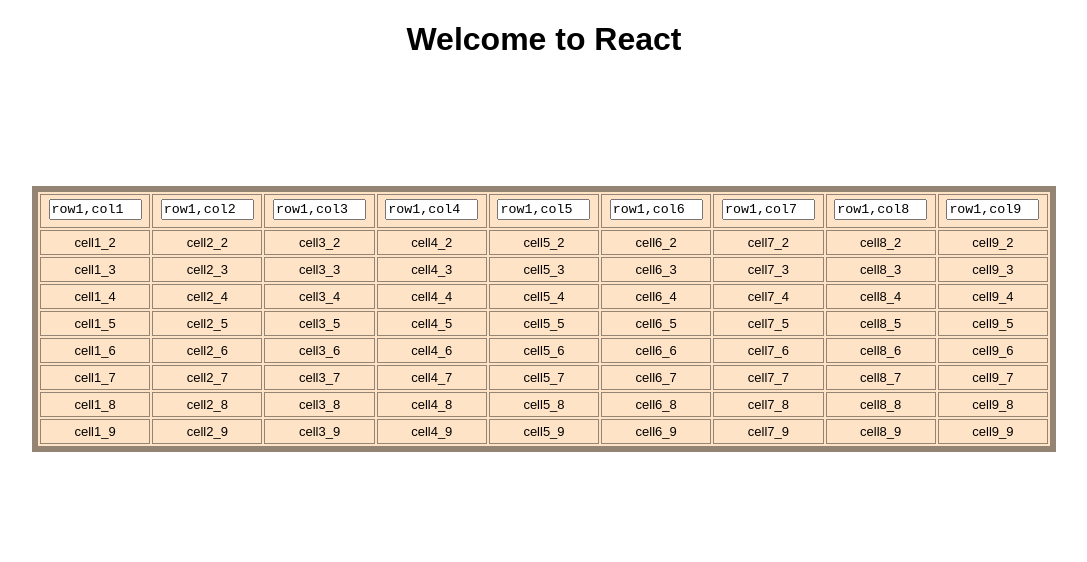
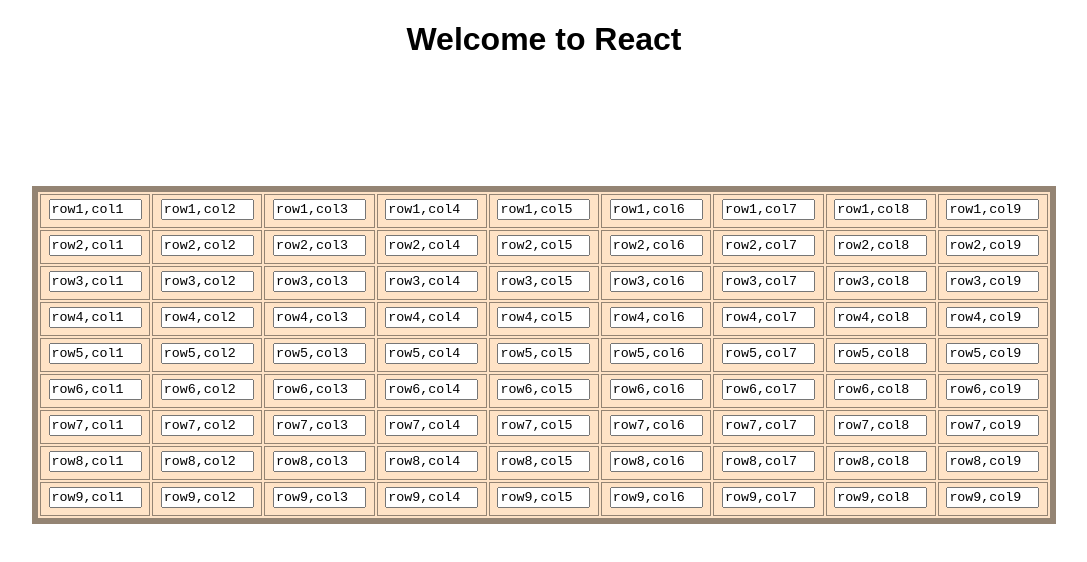
Before and after one commit to ryan-olejnik/Sudoku-Solver, a React (Create React App) app: page / in a window 1280 px wide. Shown: the top 562 px of the page, without its empty margins (96-1183 px from the left). Built offline with nearby package versions, Linux system fonts and the light colour scheme.

Commit message:
Setup state for each input box

```diff
--- a/src/components/Table.jsx
+++ b/src/components/Table.jsx
@@ -17,14 +17,94 @@
         col8: 'row1,col8',
         col9: 'row1,col9',
       },
-      row2: {},
-      row3: {},
-      row4: {},
-      row5: {},
-      row6: {},
-      row7: {},
-      row8: {},
-      row9: {}
+      row2: {
+        col1: 'row2,col1',
+        col2: 'row2,col2',
+        col3: 'row2,col3',
+        col4: 'row2,col4',
+        col5: 'row2,col5',
+        col6: 'row2,col6',
+        col7: 'row2,col7',
+        col8: 'row2,col8',
+        col9: 'row2,col9',
+      },
+      row3: {
+        col1: 'row3,col1',
+        col2: 'row3,col2',
+        col3: 'row3,col3',
+        col4: 'row3,col4',
+        col5: 'row3,col5',
+        col6: 'row3,col6',
+        col7: 'row3,col7',
+        col8: 'row3,col8',
+        col9: 'row3,col9',
+      },
+      row4: {
+        col1: 'row4,col1',
+        col2: 'row4,col2',
+        col3: 'row4,col3',
+        col4: 'row4,col4',
+        col5: 'row4,col5',
+        col6: 'row4,col6',
+        col7: 'row4,col7',
+        col8: 'row4,col8',
+        col9: 'row4,col9',
+      },
+      row5: {
+        col1: 'row5,col1',
+        col2: 'row5,col2',
+        col3: 'row5,col3',
+        col4: 'row5,col4',
+        col5: 'row5,col5',
+        col6: 'row5,col6',
+        col7: 'row5,col7',
+        col8: 'row5,col8',
+        col9: 'row5,col9',
+      },
+      row6: {
+        col1: 'row6,col1',
+        col2: 'row6,col2',
+        col3: 'row6,col3',
+        col4: 'row6,col4',
+        col5: 'row6,col5',
+        col6: 'row6,col6',
+        col7: 'row6,col7',
+        col8: 'row6,col8',
+        col9: 'row6,col9',
+      },
+      row7: {
+        col1: 'row7,col1',
+        col2: 'row7,col2',
+        col3: 'row7,col3',
+        col4: 'row7,col4',
+        col5: 'row7,col5',
+        col6: 'row7,col6',
+        col7: 'row7,col7',
+        col8: 'row7,col8',
+        col9: 'row7,col9',
+      },
+      row8: {
+        col1: 'row8,col1',
+        col2: 'row8,col2',
+        col3: 'row8,col3',
+        col4: 'row8,col4',
+        col5: 'row8,col5',
+        col6: 'row8,col6',
+        col7: 'row8,col7',
+        col8: 'row8,col8',
+        col9: 'row8,col9',
+      },
+      row9: {
+        col1: 'row9,col1',
+        col2: 'row9,col2',
+        col3: 'row9,col3',
+        col4: 'row9,col4',
+        col5: 'row9,col5',
+        col6: 'row9,col6',
+        col7: 'row9,col7',
+        col8: 'row9,col8',
+        col9: 'row9,col9',
+      }
     }
   }
   render() {
@@ -44,92 +124,92 @@
           <td><InputBox number={this.state.row1.col9}/></td>
         </tr>
         <tr>
-        <td>cell1_2</td>
-        <td>cell2_2</td>
-        <td>cell3_2</td>
-        <td>cell4_2</td>
-        <td>cell5_2</td>
-        <td>cell6_2</td>
-        <td>cell7_2</td>
-        <td>cell8_2</td>
-        <td>cell9_2</td>
+          <td><InputBox number={this.state.row2.col1}/></td>
+          <td><InputBox number={this.state.row2.col2}/></td>
+          <td><InputBox number={this.state.row2.col3}/></td>
+          <td><InputBox number={this.state.row2.col4}/></td>
+          <td><InputBox number={this.state.row2.col5}/></td>
+          <td><InputBox number={this.state.row2.col6}/></td>
+          <td><InputBox number={this.state.row2.col7}/></td>
+          <td><InputBox number={this.state.row2.col8}/></td>
+          <td><InputBox number={this.state.row2.col9}/></td>
         </tr>
         <tr>
-        <td>cell1_3</td>
-        <td>cell2_3</td>
-        <td>cell3_3</td>
-        <td>cell4_3</td>
-        <td>cell5_3</td>
-        <td>cell6_3</td>
-        <td>cell7_3</td>
-        <td>cell8_3</td>
-        <td>cell9_3</td>
+          <td><InputBox number={this.state.row3.col1}/></td>
+          <td><InputBox number={this.state.row3.col2}/></td>
+          <td><InputBox number={this.state.row3.col3}/></td>
+          <td><InputBox number={this.state.row3.col4}/></td>
+          <td><InputBox number={this.state.row3.col5}/></td>
+          <td><InputBox number={this.state.row3.col6}/></td>
+          <td><InputBox number={this.state.row3.col7}/></td>
+          <td><InputBox number={this.state.row3.col8}/></td>
+          <td><InputBox number={this.state.row3.col9}/></td>
         </tr>
         <tr>
-        <td>cell1_4</td>
-        <td>cell2_4</td>
-        <td>cell3_4</td>
-        <td>cell4_4</td>
-        <td>cell5_4</td>
-        <td>cell6_4</td>
-        <td>cell7_4</td>
-        <td>cell8_4</td>
-        <td>cell9_4</td>
+          <td><InputBox number={this.state.row4.col1}/></td>
+          <td><InputBox number={this.state.row4.col2}/></td>
+          <td><InputBox number={this.state.row4.col3}/></td>
+          <td><InputBox number={this.state.row4.col4}/></td>
+          <td><InputBox number={this.state.row4.col5}/></td>
+          <td><InputBox number={this.state.row4.col6}/></td>
+          <td><InputBox number={this.state.row4.col7}/></td>
+          <td><InputBox number={this.state.row4.col8}/></td>
+          <td><InputBox number={this.state.row4.col9}/></td>
         </tr>
         <tr>
-        <td>cell1_5</td>
-        <td>cell2_5</td>
-        <td>cell3_5</td>
-        <td>cell4_5</td>
-        <td>cell5_5</td>
-        <td>cell6_5</td>
-        <td>cell7_5</td>
-        <td>cell8_5</td>
-        <td>cell9_5</td>
+          <td><InputBox number={this.state.row5.col1}/></td>
+          <td><InputBox number={this.state.row5.col2}/></td>
+          <td><InputBox number={this.state.row5.col3}/></td>
+          <td><InputBox number={this.state.row5.col4}/></td>
+          <td><InputBox number={this.state.row5.col5}/></td>
+          <td><InputBox number={this.state.row5.col6}/></td>
+          <td><InputBox number={this.state.row5.col7}/></td>
+          <td><InputBox number={this.state.row5.col8}/></td>
+          <td><InputBox number={this.state.row5.col9}/></td>
         </tr>
         <tr>
-        <td>cell1_6</td>
-        <td>cell2_6</td>
-        <td>cell3_6</td>
-        <td>cell4_6</td>
-        <td>cell5_6</td>
-        <td>cell6_6</td>
-        <td>cell7_6</td>
-        <td>cell8_6</td>
-        <td>cell9_6</td>
+          <td><InputBox number={this.state.row6.col1}/></td>
+          <td><InputBox number={this.state.row6.col2}/></td>
+          <td><InputBox number={this.state.row6.col3}/></td>
+          <td><InputBox number={this.state.row6.col4}/></td>
+          <td><InputBox number={this.state.row6.col5}/></td>
+          <td><InputBox number={this.state.row6.col6}/></td>
+          <td><InputBox number={this.state.row6.col7}/></td>
+          <td><InputBox number={this.state.row6.col8}/></td>
+          <td><InputBox number={this.state.row6.col9}/></td>
         </tr>
         <tr>
-        <td>cell1_7</td>
-        <td>cell2_7</td>
-        <td>cell3_7</td>
-        <td>cell4_7</td>
-        <td>cell5_7</td>
-        <td>cell6_7</td>
-        <td>cell7_7</td>
-        <td>cell8_7</td>
-        <td>cell9_7</td>
+          <td><InputBox number={this.state.row7.col1}/></td>
+          <td><InputBox number={this.state.row7.col2}/></td>
+          <td><InputBox number={this.state.row7.col3}/></td>
+          <td><InputBox number={this.state.row7.col4}/></td>
+          <td><InputBox number={this.state.row7.col5}/></td>
+          <td><InputBox number={this.state.row7.col6}/></td>
+          <td><InputBox number={this.state.row7.col7}/></td>
+          <td><InputBox number={this.state.row7.col8}/></td>
+          <td><InputBox number={this.state.row7.col9}/></td>
         </tr>
         <tr>
-        <td>cell1_8</td>
-        <td>cell2_8</td>
-        <td>cell3_8</td>
-        <td>cell4_8</td>
-        <td>cell5_8</td>
-        <td>cell6_8</td>
-        <td>cell7_8</td>
-        <td>cell8_8</td>
-        <td>cell9_8</td>
+          <td><InputBox number={this.state.row8.col1}/></td>
+          <td><InputBox number={this.state.row8.col2}/></td>
+          <td><InputBox number={this.state.row8.col3}/></td>
+          <td><InputBox number={this.state.row8.col4}/></td>
+          <td><InputBox number={this.state.row8.col5}/></td>
+          <td><InputBox number={this.state.row8.col6}/></td>
+          <td><InputBox number={this.state.row8.col7}/></td>
+          <td><InputBox number={this.state.row8.col8}/></td>
+          <td><InputBox number={this.state.row8.col9}/></td>
         </tr>
         <tr>
-        <td>cell1_9</td>
-        <td>cell2_9</td>
-        <td>cell3_9</td>
-        <td>cell4_9</td>
-        <td>cell5_9</td>
-        <td>cell6_9</td>
-        <td>cell7_9</td>
-        <td>cell8_9</td>
-        <td>cell9_9</td>
+          <td><InputBox number={this.state.row9.col1}/></td>
+          <td><InputBox number={this.state.row9.col2}/></td>
+          <td><InputBox number={this.state.row9.col3}/></td>
+          <td><InputBox number={this.state.row9.col4}/></td>
+          <td><InputBox number={this.state.row9.col5}/></td>
+          <td><InputBox number={this.state.row9.col6}/></td>
+          <td><InputBox number={this.state.row9.col7}/></td>
+          <td><InputBox number={this.state.row9.col8}/></td>
+          <td><InputBox number={this.state.row9.col9}/></td>
         </tr>
         </tbody>
         </table>
```
